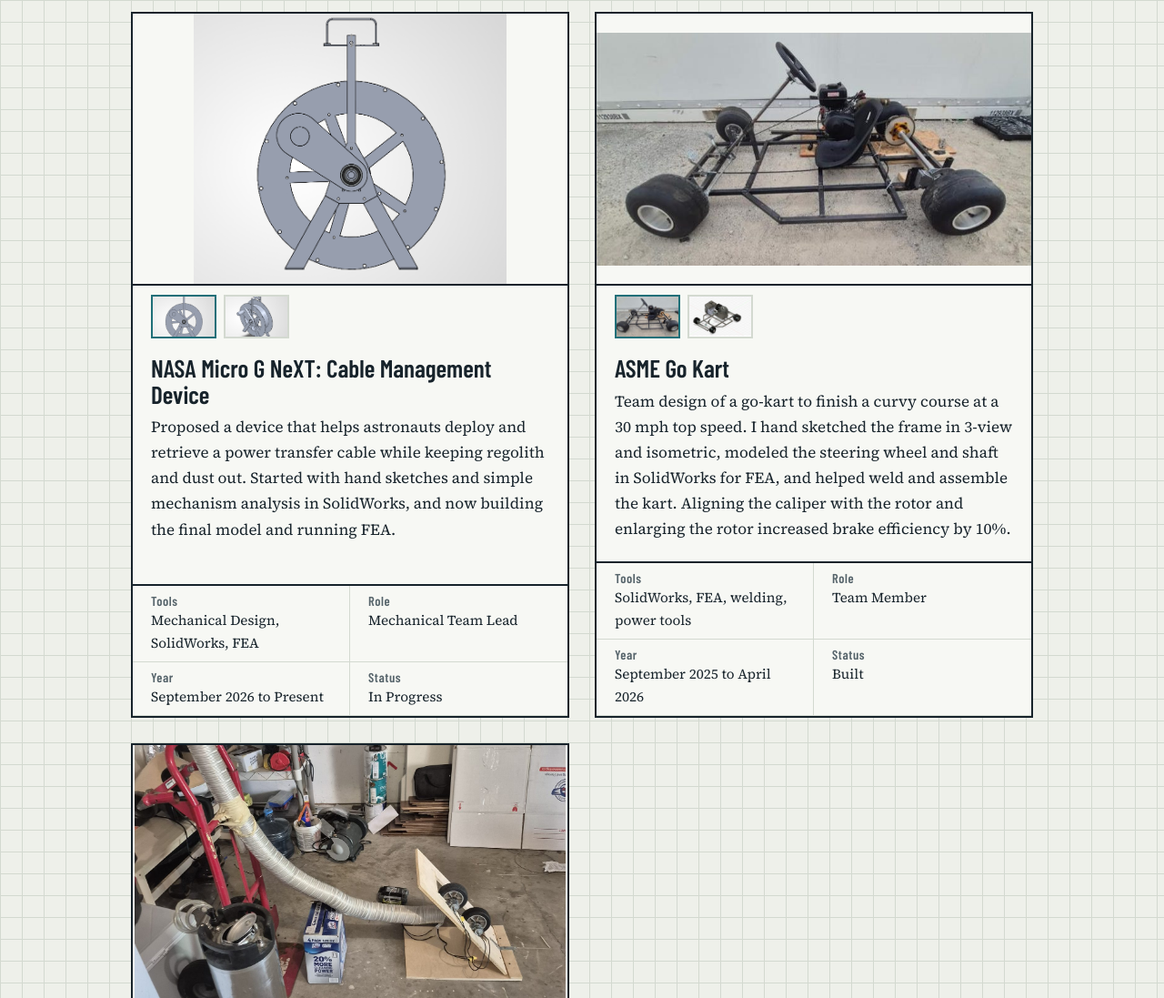
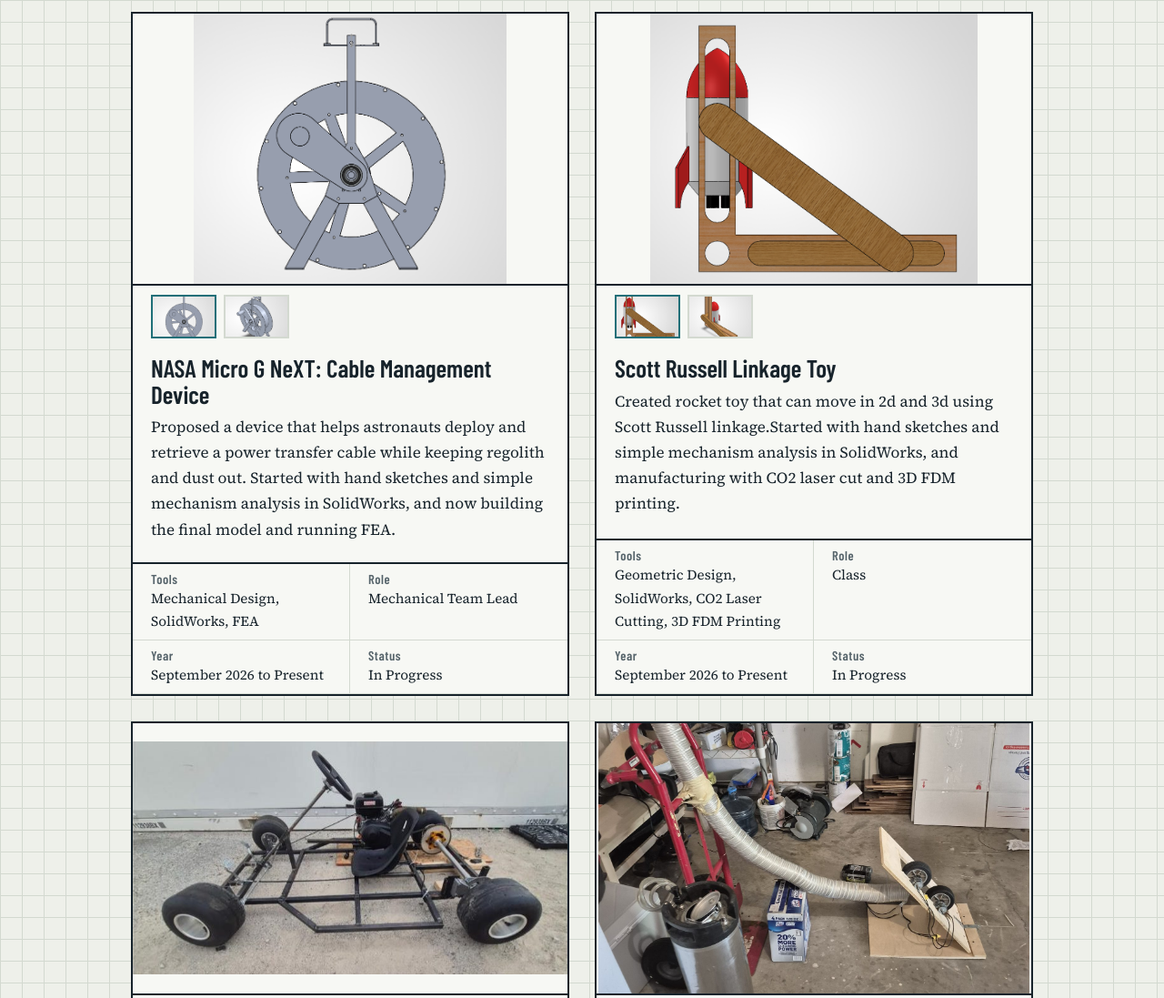
Before and after one commit to masonmnguyen-meche/Mason-Nguyen-MechE-Portfolio, a plain HTML site: page index.html in a window 1280 px wide. Shown: the part 648-1745 px from the top of the page at 91% size. Drawn offline with nearby package versions, Linux system fonts and the light colour scheme.

Commit message:
Update index.html

```diff
--- a/index.html
+++ b/index.html
@@ -140,6 +140,20 @@
     report: ""
   },
   {
+    title: "Scott Russell Linkage Toy",
+    summary: "Created rocket toy that can move in 2d and 3d using Scott Russell linkage.Started with hand sketches and simple mechanism analysis in SolidWorks, and manufacturing with CO2 laser cut and 3D FDM printing.",
+    images: [
+      ["images/fronttoy.png", "CAD model, front view"],
+      ["images/isotoy.png", "CAD model, isometric view"],
+    ],
+    tools: "Geometric Design, SolidWorks, CO2 Laser Cutting, 3D FDM Printing",
+    role: "Class",
+    year: "September 2026 to Present",
+    status: "In Progress",
+    repo: "",
+    report: ""
+  },
+  {
     title: "ASME Go Kart",
     summary: "Team design of a go-kart to finish a curvy course at a 30 mph top speed. I hand sketched the frame in 3-view and isometric, modeled the steering wheel and shaft in SolidWorks for FEA, and helped weld and assemble the kart. Aligning the caliper with the rotor and enlarging the rotor increased brake efficiency by 10%.",
     images: [
```
